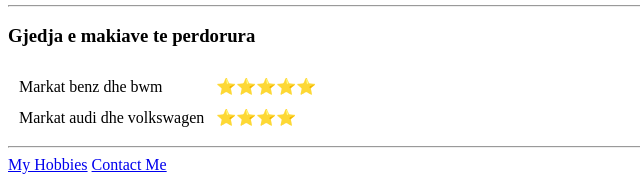
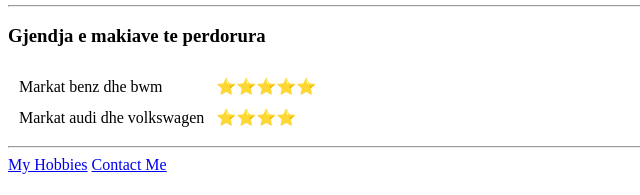
Before and after one commit to KristiPrenga/CV, a plain HTML site: page index.html in a window 1280 px wide. Shown: the part 466-661 px from the top of the page, 0-640 px from the left. Drawn offline with Linux system fonts and the light colour scheme.

Commit message:
Update index.html

```diff
--- a/index.html
+++ b/index.html
@@ -40,7 +40,7 @@
     </tr>
   </table>
   <hr>
-  <h3>Gjedja e makiave te perdorura</h3>
+  <h3>Gjendja e makiave te perdorura</h3>
   <table cellspacing="10">
     <tr>
       <td>Markat benz dhe bwm</td>
```
